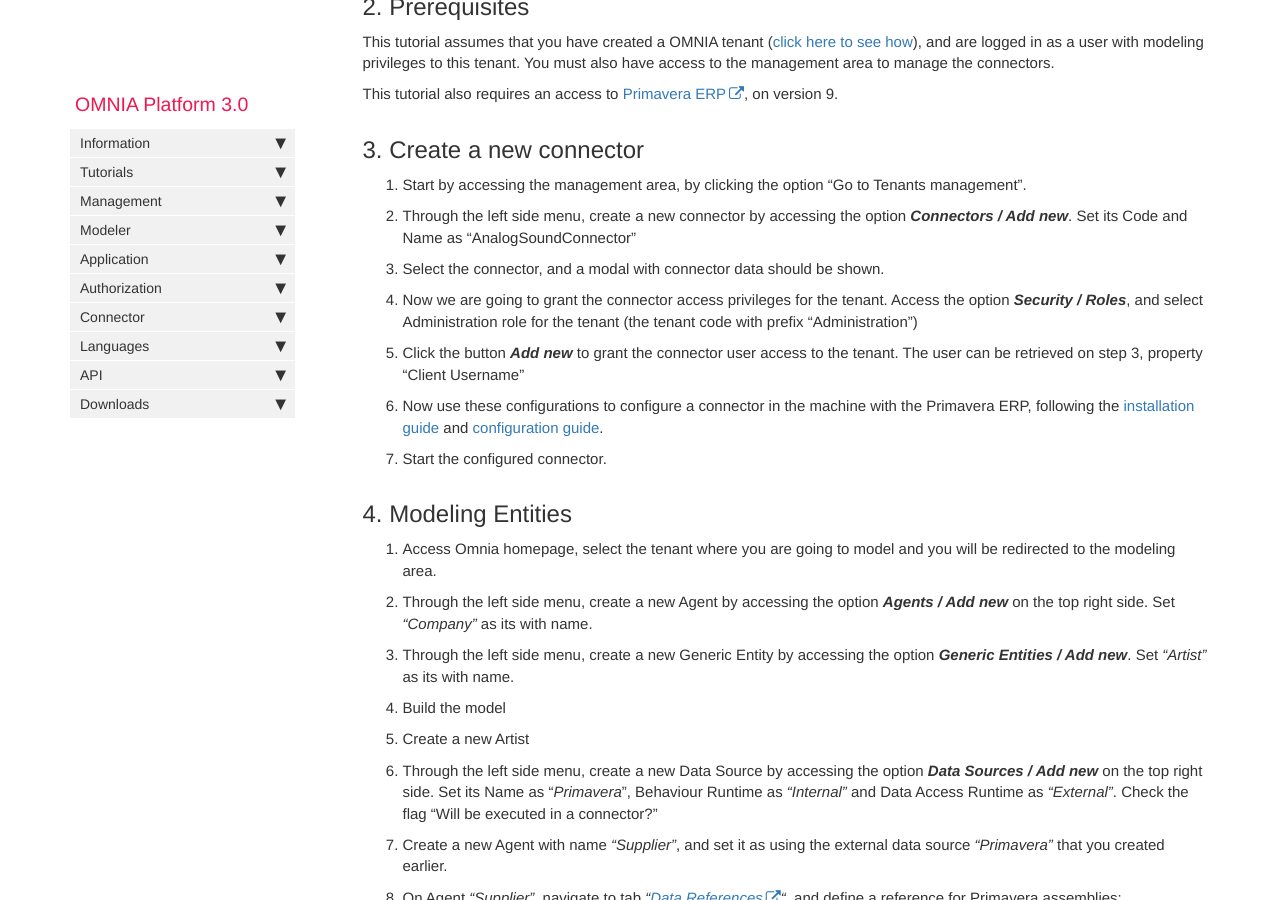
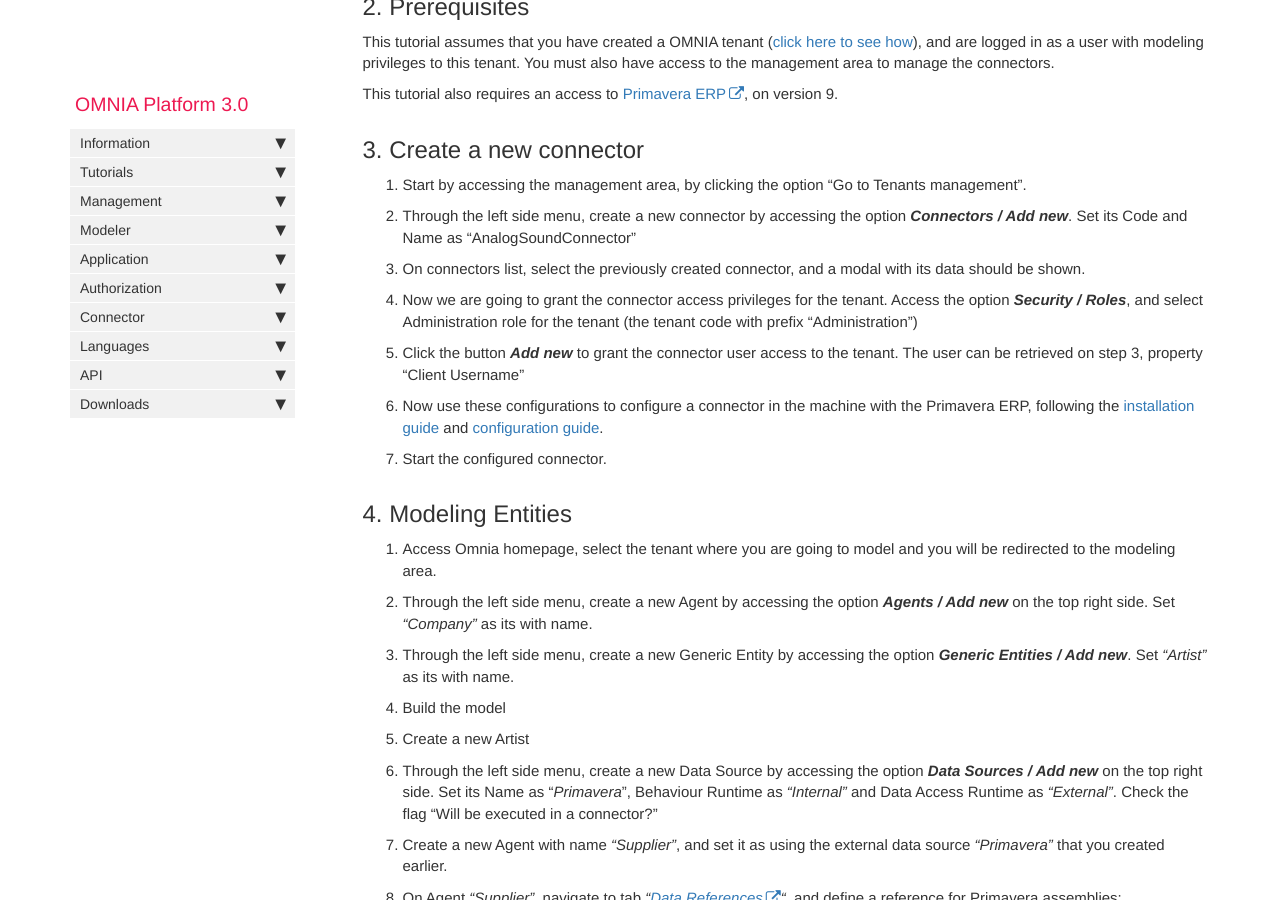
Before and after one commit to daniel8lopes/omnia3, a Jekyll site: the page built from docs/pages/omnia3/Tutorials/omnia3_multisystemconnectortutorial.md, in a window 1280 px wide and 900 px high, scrolled down 684 px. Built offline with Jekyll 4.4.1, drawn with Linux system fonts in a browser that asks for light colours; nearby versions of some CDN libraries; comment, search, counter and statistics services are not loaded.

Commit message:
Update omnia3_multisystemconnectortutorial.md

```diff
--- a/docs/pages/omnia3/Tutorials/omnia3_multisystemconnectortutorial.md
+++ b/docs/pages/omnia3/Tutorials/omnia3_multisystemconnectortutorial.md
@@ -29,7 +29,7 @@ This tutorial also requires an access to [Primavera ERP](https://pt.primaverabss
 
 2. Through the left side menu, create a new connector by accessing the option ***Connectors / Add new***. Set its Code and Name as "AnalogSoundConnector"
 
-3. Select the connector, and a modal with connector data should be shown.
+3. On connectors list, select the previously created connector, and a modal with its data should be shown.
 
 4. Now we are going to grant the connector access privileges for the tenant. Access the option ***Security / Roles***, and select Administration role for the tenant (the tenant code with prefix "Administration")
 
```
